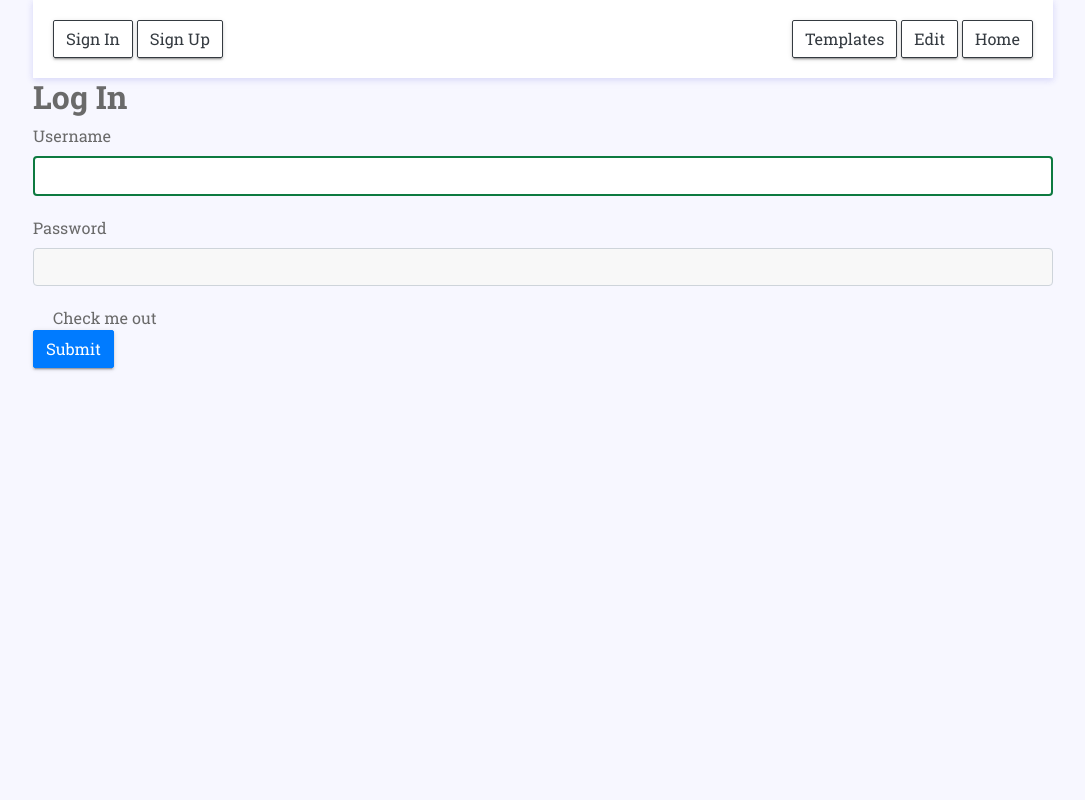
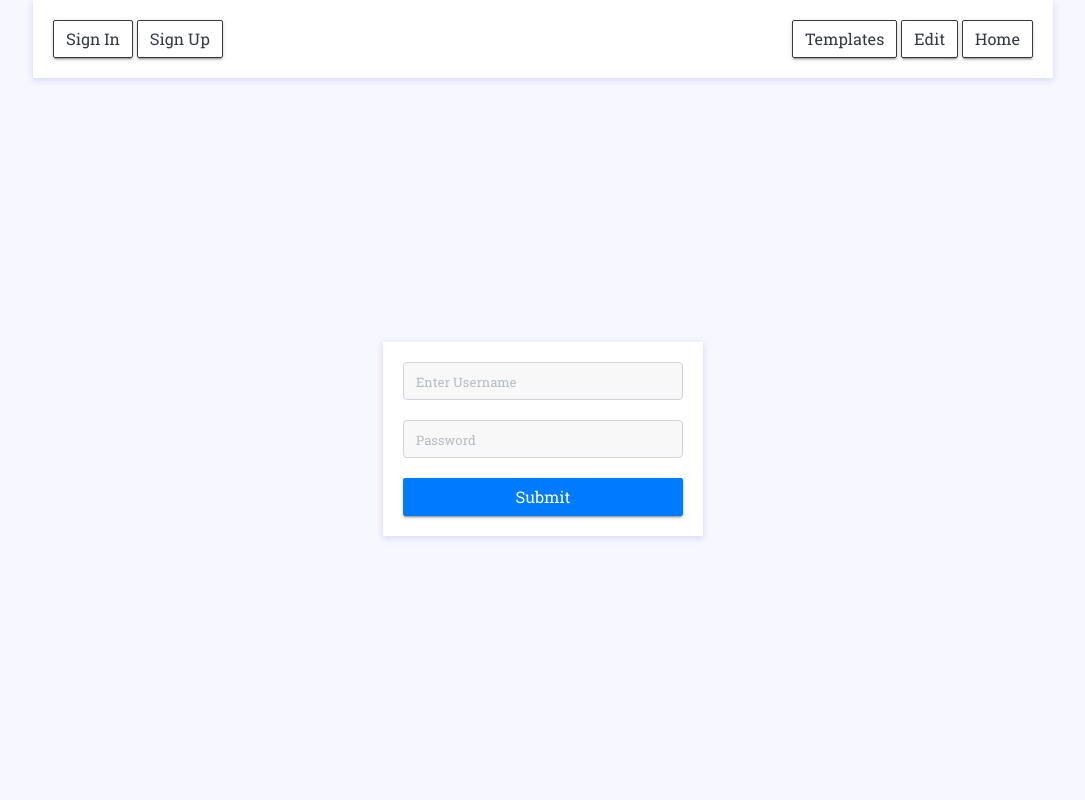
Before and after one commit to KasraFereydounpoor/resume_creator, a Django app: page /accounts/login/ in a window 1280 px wide. Shown: the whole page, without its empty margins (97-1182 px from the left). Run offline with Django 5.2, Linux system fonts and the light colour scheme; parts of the project's set-up code (start-up, migrations or seed data) failed here and were passed over; some libraries are stand-ins or nearby versions.

Commit message:
Redesign login page layout and form styling
Updated the login.html template to center the login form vertically and horizontally using flexbox. Simplified the form markup, added custom CSS for improved layout, and replaced widget_tweaks fields with standard input elements for username and password.

```diff
--- a/resume_creator/app_accounts/templates/registration/login.html
+++ b/resume_creator/app_accounts/templates/registration/login.html
@@ -1,55 +1,60 @@
 {% extends 'index.html' %}
 {% load widget_tweaks %}
+
+{% block extra_css %}
+{{ block.super }}
+<style>
+  .form-container {
+    height: calc(100vh - 78px);
+    display: flex;
+    align-items: center;
+  }
+</style>
+{% endblock extra_css %}
+
 
 {% block content %}
 <div class="container-fluid">
   <div class="container profile-container appbar">
-        <div class="row">
-            <div id="menu-jk" class="col">
-                <div class="pros-cover">
+    <div class="row form-container">
+      <div class="col-4"></div>
+      <div id="menu-jk" class="col-4">
+        <div class="pro-s-cover">
           <div class="row justify-content-between">
             <div class="col">
-                            <h2>Log In</h2>
-                            <form method="post" novalidate>
+              <form method="post">
+                <div class="form-group">
+                  <input class="form-control" id="{{ form.username.name }}" placeholder="Enter Username" name="{{ form.username.name }}">
+                </div>
+                <div class="form-group">
+                  <input type="password" class="form-control" id="{{ form.password.name }}" placeholder="Password" name="{{ form.password.name }}">
+                </div>
+                <button type="submit" class="btn btn-primary btn-block">Submit</button>
                 {% csrf_token %}
-
+              </form>
+              <!-- <form method="post">
+                {% csrf_token %}
                 <div class="form-group">
-                                    <label for="{{ form.username.id_for_label }}">{{ form.username.label }}</label>
+                  <label for="username">{{ form.username.label }}</label>
                   {% render_field form.username class+="form-control" %}
-                                    {% if form.username.errors %}
-                                    <div class="text-danger">
-                                        {{ form.username.errors }}
                 </div>
+                <div class="form-group">
+                  <label for="password">{{ form.password.label }}</label>
+                  {% render_field form.password class+="form-control" %}
+                </div>
+                {% if form.errors %}
+                <p class="text-danger">
+                  Please enter a correct username and password. Note that both fields may be case-sensitive
+                </p>
                 {% endif %}
-                                </div>
-
-                                <div class="form-group">
-                                    <label for="{{ form.password.id_for_label }}">{{ form.password.label }}</label>
-                                    {% render_field form.password class+="form-control" %}
-                                    {% if form.password.errors %}
-                                    <div class="text-danger">
-                                        {{ form.password.errors }}
-                                    </div>
-                                    {% endif %}
-                                </div>
-
-                                <div class="form-check">
-                                    {% render_field form.remember_me class+="form-check-input" id="exampleCheck1" %}
-                                    <label class="form-check-label" for="exampleCheck1">Check me out</label>
-                                </div>
-                                <button type="submit" class="btn btn-primary">Submit</button>
-
-                                {% if form.non_field_errors %}
-                                <div class="text-danger">
-                                    {{ form.non_field_errors }}
-                                </div>
-                                {% endif %}
-
-                            </form>
+                <br />
+                <button type="submit" class="btn btn-outline-dark">Log In</button>
+              </form> -->
             </div>
           </div>
         </div>
       </div>
+      <div class="col-4"></div>
     </div>
   </div>
 </div>
```
Lines whose indentation alone changed are shown as unchanged.
